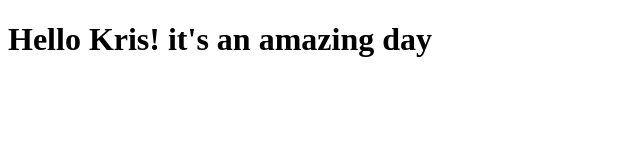
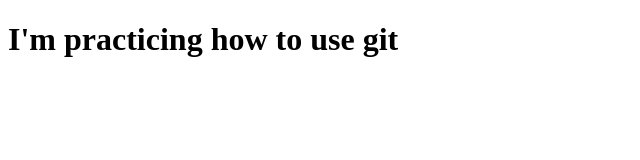
Before and after one commit to Recklessaim/coursera-test, a plain HTML site: page site/index.html in a window 1280 px wide. Shown: the whole page, without its empty margins (0-640 px from the left). Drawn offline with Linux system fonts and the light colour scheme.

Commit message:
another update

```diff
--- a/site/index.html
+++ b/site/index.html
@@ -4,6 +4,6 @@
 	<title>Hello Coursera!</title>
 </head>
 <body>
-<h1>Hello Kris! it's an amazing day</h1>
+<h1>I'm practicing how to use git</h1>
 </body>
 </html>
```
